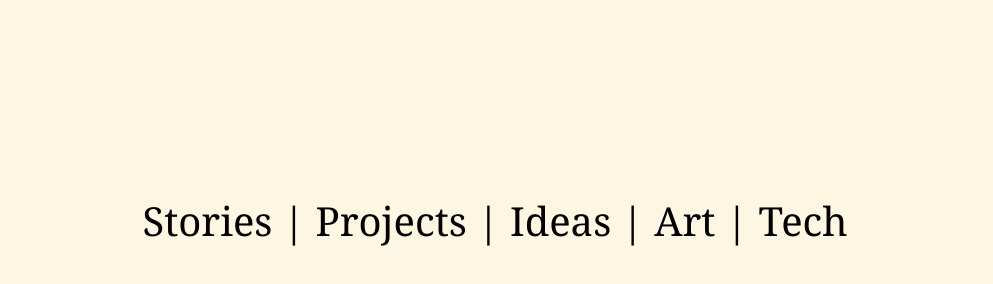
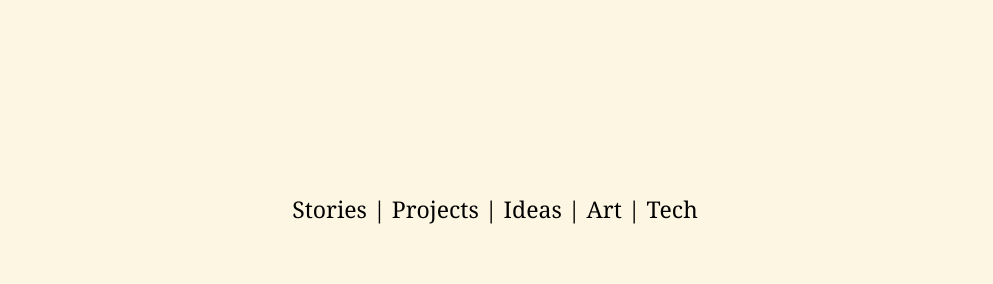
Before and after one commit to Shri-Labs/Shrima-Website, a plain HTML site: page index.html in a window 1280 px wide. Shown: the part 1148-1432 px from the top of the page, without its empty margins (145-1138 px from the left). Drawn offline with Linux system fonts and the light colour scheme.

```diff
--- a/style.css
+++ b/style.css
@@ -11,5 +11,5 @@ h1 {
 }
 
 p {
-  font-size: 40px;
+  font-size: 23px;
 }
```
